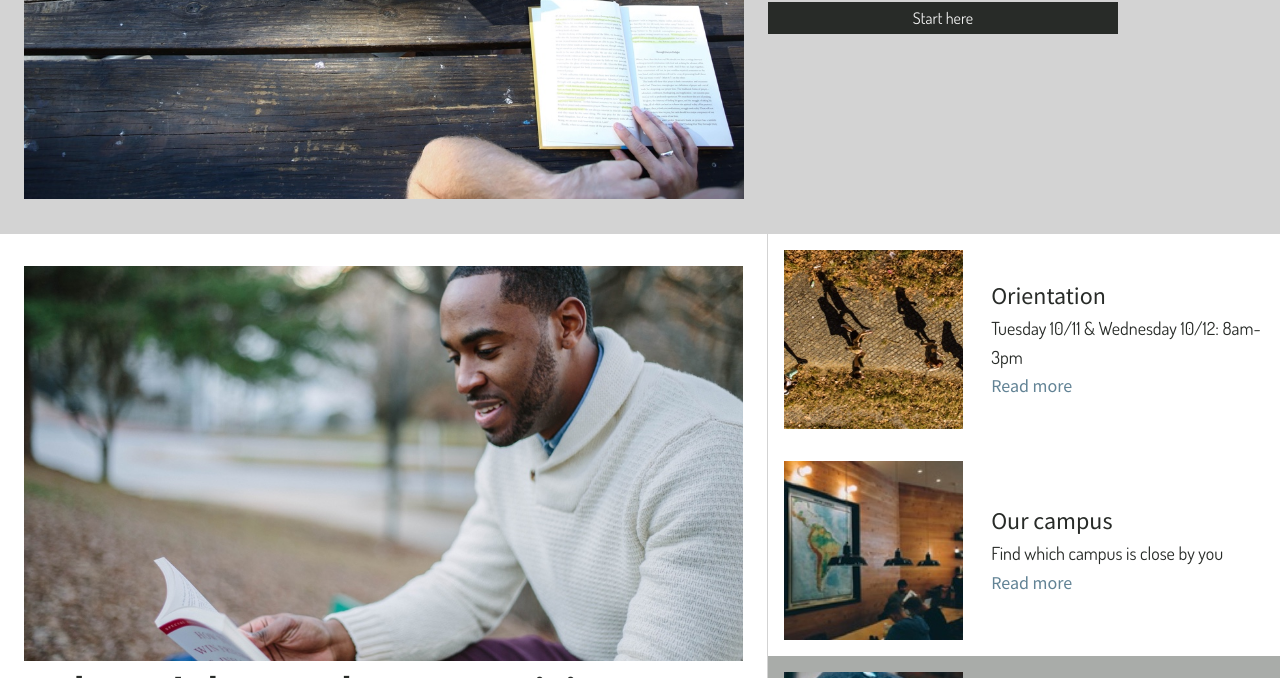
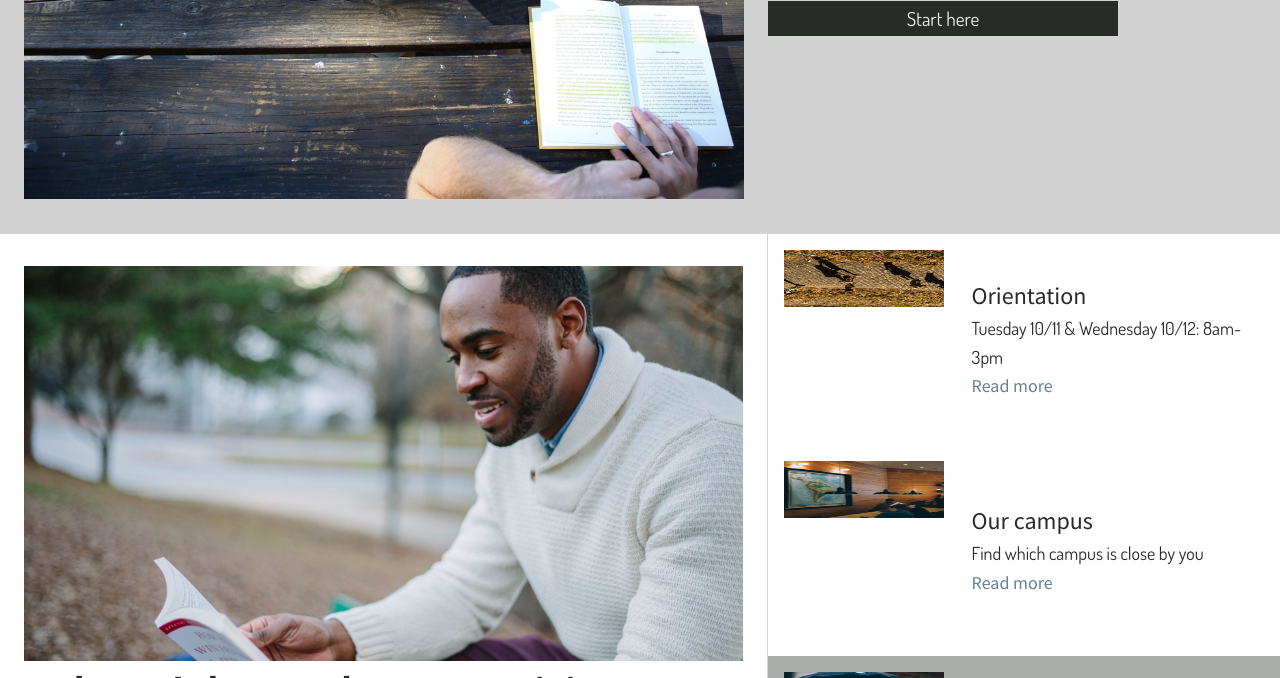
Before and after one commit to stephlaf/colmaracademy, a plain HTML site: page index.html in a window 1280 px wide. Shown: the part 422-1100 px from the top of the page. Drawn offline with Linux system fonts and the light colour scheme.

Commit message:
Add final CSS to desktop - video and img display still not ok in Chrome & Safari.

```diff
--- a/Resources/css/style.css
+++ b/Resources/css/style.css
@@ -102,6 +102,7 @@ header .col_b {
 }
 .col_b {
   width: 40%;
+  /* height: auto; */
   display: flex;
   flex-direction: column;
   justify-content: center;
@@ -110,7 +111,7 @@ header .col_b {
 .start {
   border-radius: 0;
   font-family: 'Dosis', sans-serif;
-  font-size: 1rem;
+  font-size: 1.2rem;
   font-weight: 300;
   margin: 12px 0;
   padding: 8px;
@@ -122,6 +123,9 @@ header .col_b {
 .start:hover {
   background-color: #886f68;;
   color: #fff;
+}
+.col_b a {
+  transition: all 0.75s linear;
 }
 .start h6 {
   text-align: center;
@@ -136,17 +140,15 @@ header .col_b {
   border-right: 0.25px solid lightgrey;
   border-width: thin;
 }
-.infoz .col_b {
-  /* background-color: lightgrey; */
-}
 .infobox {
   display: flex;
   width: 100%;
-  /* background-color: white; */
+  /* height: 25%; */
 }
 .infobox img {
+  display: block;
   width: 35%;
-  height: auto;
+  height: 27%;
   margin: 16px;
 }
 .infobox a {
--- a/index.html
+++ b/index.html
@@ -170,7 +170,7 @@
       <div class="thesis_contain">
 
         <div class="col_a">
-          <video src="Resources/videos/thesis.mp4" controls> </video>
+          <video src="Resources/videos/thesis.mp4" autoplay> </video>
           <h3>Reimagine urban</h3>
           <p  class="urban">"Cjkhkjashdfhf  afhasjkdhfl asdkfjhaslkdf asdkjfhlafd askdfh asdfkhkfa klhsfs jhdfghlsg dfjkhsd klhsdhadg klhdsadf."</p>
         </div>
```
Also changed, not shown: 1 other file.
